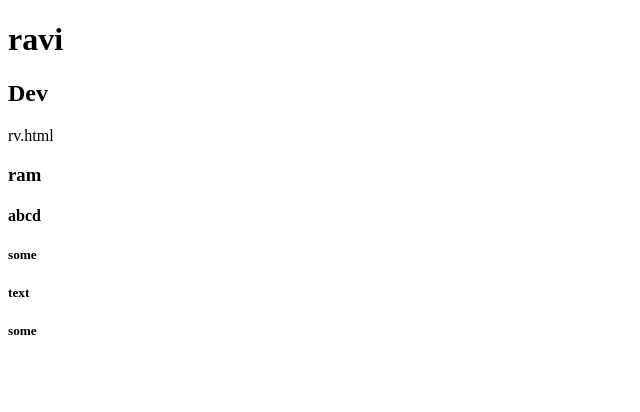
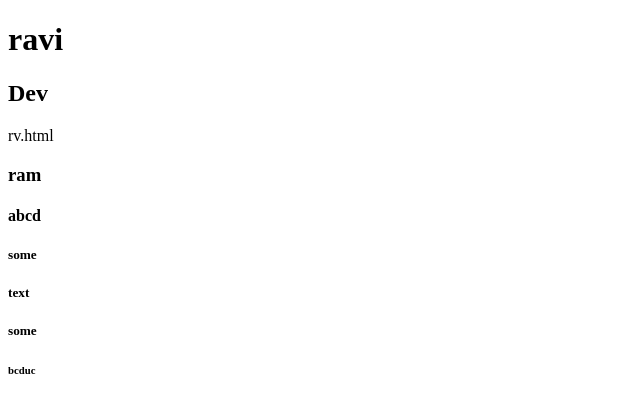
Before and after one commit to rprajapati4889/new-repo1, a plain HTML site: page index.html in a window 1280 px wide. Shown: the full height of the page, 0-640 px from the left. Drawn offline with Linux system fonts and the light colour scheme.

Commit message:
dfdffdfd

```diff
--- a/index.html
+++ b/index.html
@@ -14,5 +14,6 @@
     <h5>some</h5>
     <h5>text</h5>
     <h5>some</h5>
+    <h6>bcduc</h6>
 </body>
 </html>
```
